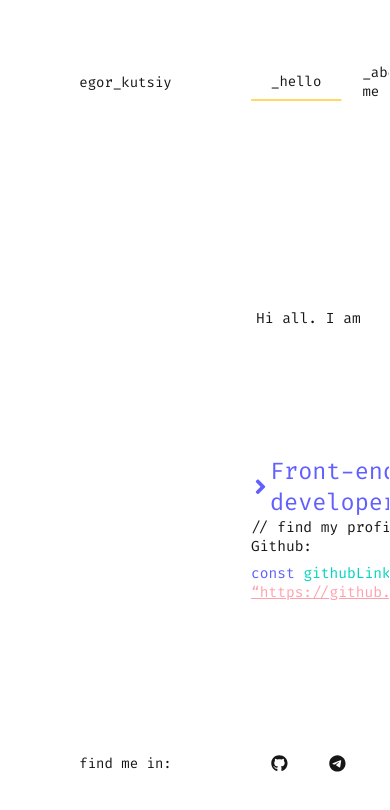
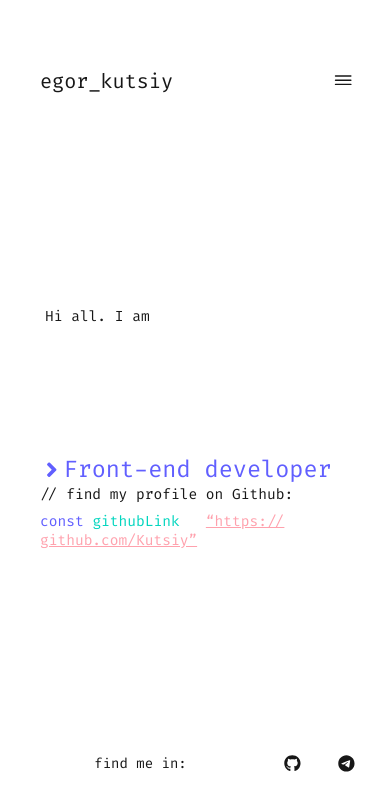
Before and after one commit to Kutsiy/NxWedApp, a Next.js app: page / in a window 390 px wide. Shown: the top 810 px of the page. Built offline with nearby package versions, Linux system fonts and the light colour scheme.

Commit message:
feat: added responsive styles

```diff
--- a/src/app/page.module.scss
+++ b/src/app/page.module.scss
@@ -74,7 +74,7 @@
     position: relative;
     z-index: 1;
 
-    @media (max-width: 1200px) {
+    @media (max-width: 1300px) {
       display: none;
     }
 
@@ -164,6 +164,22 @@
       }
     }
   }
+
+  @media (max-width: 750px) {
+    &__container {
+      margin-left: 24px;
+    }
+
+    &__name {
+      width: 100px;
+    }
+
+    &__github_link {
+      width: 250px;
+      word-break: break-all;
+      overflow-wrap: anywhere;
+    }
+  }
 }
 
 .const {
--- a/src/app/page.tsx
+++ b/src/app/page.tsx
@@ -1,3 +1,4 @@
+"use client";
 import { NextPage } from "next";
 import styles from "./page.module.scss";
 import { FaAngleRight } from "react-icons/fa";
--- a/src/components/footer/footer.module.scss
+++ b/src/components/footer/footer.module.scss
@@ -47,4 +47,20 @@
     align-items: center;
     justify-content: center;
   }
+
+  @media (max-width: 750px) {
+    &__title {
+      width: 150px;
+    }
+    &__nav_bar {
+      display: block;
+    }
+    &__nav_btn {
+      padding: 0;
+      flex: 1;
+    }
+    &__gap {
+      display: none;
+    }
+  }
 }
--- a/src/components/header/header.module.scss
+++ b/src/components/header/header.module.scss
@@ -15,6 +15,10 @@
     align-items: center;
     justify-content: center;
     cursor: pointer;
+  }
+
+  &__mobile_menu {
+    display: none;
   }
 
   &__nav_bar {
@@ -48,4 +52,27 @@
     cursor: pointer;
     height: 100%;
   }
+
+  @media (max-width: 750px) {
+    &__title {
+      flex: 0 0 100%;
+      border: none;
+      justify-content: start;
+      padding-left: 24px;
+      font-size: 1.8rem;
+    }
+
+    &__mobile_menu {
+      flex: 1;
+      display: flex;
+      align-items: center;
+      justify-content: flex-end;
+      padding-right: 20px;
+      font-size: 2rem;
+    }
+
+    &__nav_bar {
+      display: none;
+    }
+  }
 }
--- a/src/components/header/header.tsx
+++ b/src/components/header/header.tsx
@@ -2,6 +2,7 @@
 import Link from "next/link";
 import styles from "./header.module.scss";
 import { usePathname } from "next/navigation";
+import { IoIosMenu } from "react-icons/io";
 const Header = ({}) => {
   const pathName = usePathname();
 
@@ -10,6 +11,9 @@ const Header = ({}) => {
       <Link href="/">
         <div className={styles.header__title}>egor_kutsiy</div>
       </Link>
+      <div className={styles.header__mobile_menu}>
+        <IoIosMenu />
+      </div>
       <div className={styles.header__nav_bar}>
         <nav className={styles.header__nav}>
           <Link href="/">
--- a/src/components/main/main.module.scss
+++ b/src/components/main/main.module.scss
@@ -10,4 +10,10 @@
   overflow: hidden;
   display: flex;
   flex-direction: column;
+
+  @media (max-width: 1475px) {
+    & {
+      margin: 5px 15px;
+    }
+  }
 }
```
